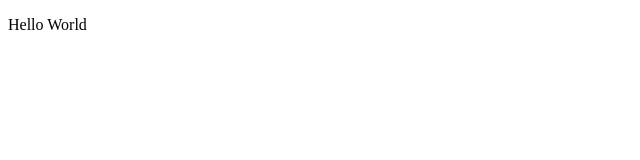
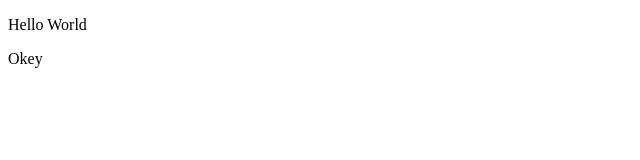
Before and after one commit to zapshik/ithillel, a plain HTML site: page ithillel_01/index.html in a window 1280 px wide. Shown: the full height of the page, 0-640 px from the left. Drawn offline with Linux system fonts and the light colour scheme.

Commit message:
new text and commit name

```diff
--- a/ithillel_01/index.html
+++ b/ithillel_01/index.html
@@ -10,5 +10,6 @@
 </head>
 <body>
 <p>Hello World</p>
+<p>Okey</p>
 </body>
 </html>
```
